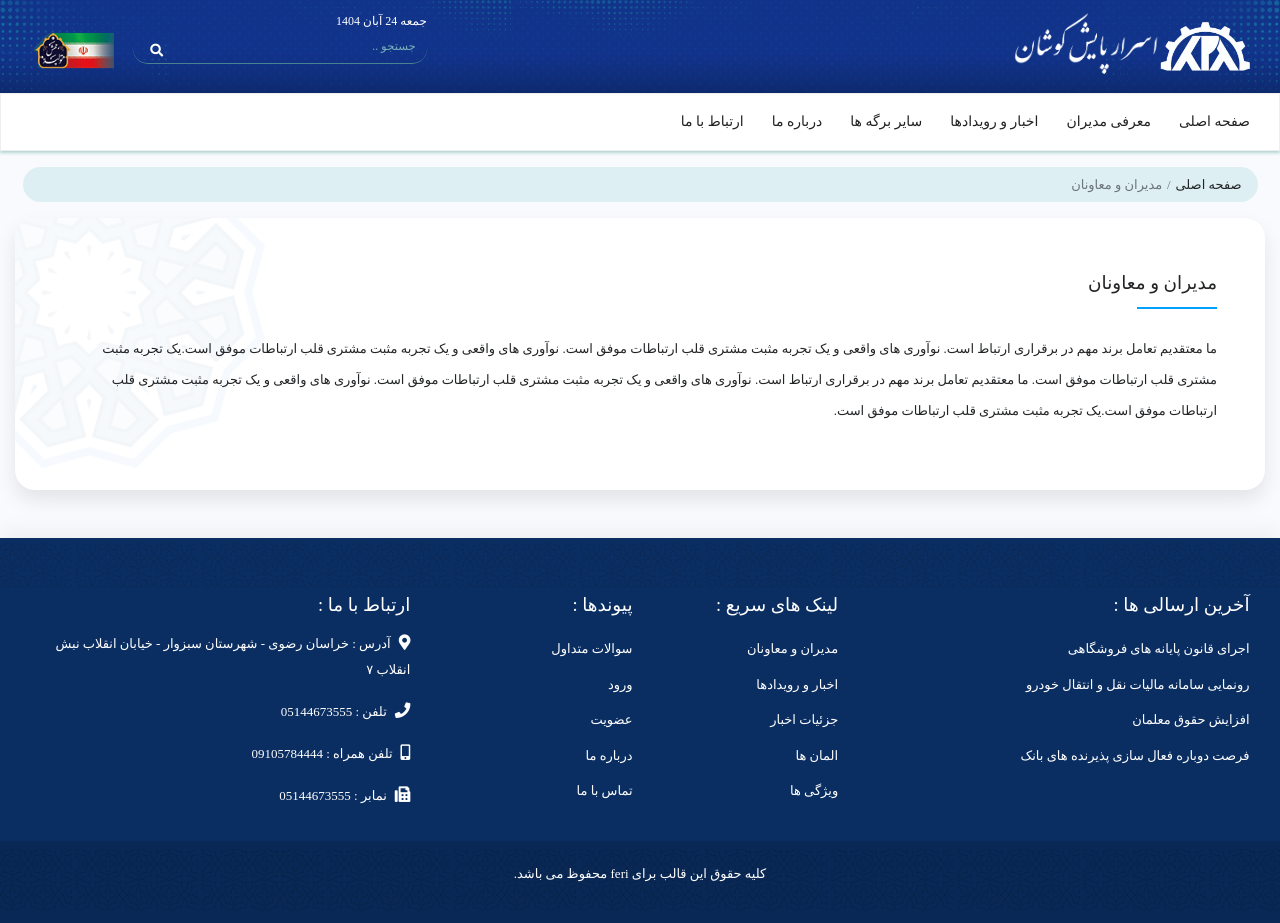
After one commit to MrF3ri/AsrarPayeshKoshan, a Flask app: page /ourteam in a window 1280 px wide. The commit adds this page. Run offline with Flask 3, Linux system fonts and the light colour scheme; data that the repository does not hold is empty; some libraries are stand-ins or nearby versions; some web fonts are replaced.

Commit message:
update
 24-8-1404-21:05

```diff
--- a/app/home.py
+++ b/app/home.py
@@ -20,5 +20,6 @@ def Home():
         news_list=news_list,
         team=team,
         branches=branches,
-        related_links=related_links
+        related_links=related_links,
+        page_id="home"
     )
--- a/app/routes.py
+++ b/app/routes.py
@@ -1,6 +1,7 @@
 from flask import Blueprint, jsonify , render_template
 from .models import *
 from .home import Home
+import requests
 
 routeapi = Blueprint("routeapi", __name__)
 
@@ -8,3 +9,9 @@ routeapi = Blueprint("routeapi", __name__)
 @routeapi.route("/home")
 def get_products():
     return Home()
+
+@routeapi.route("/ourteam")
+def ourteam():
+    response = requests.get("http://localhost:5000/api/team")
+    team_members = response.json()
+    return render_template("ourteam.html", team_members=team_members , page_id="ourteam")
--- a/app/static/Js/data/home.json
+++ b/app/static/Js/data/home.json
@@ -51,10 +51,10 @@
         { "title": "تماس با ما", "link": "/ContactUs.html" }
       ],
       "contact": {
-        "address": "شهرستان گنبدکاووس - خیابان آزادگان - میدان فراغی",
-        "phone": "01733224455",
-        "mobile": "09301234567",
-        "fax": "09301234567"
+        "address": "خراسان رضوی - شهرستان سبزوار - خیابان انقلاب نبش انقلاب ۷",
+        "phone": "05144673555",
+        "mobile": "09105784444",
+        "fax": "05144673555"
       }
     }
   }
--- a/app/templates/base.html
+++ b/app/templates/base.html
@@ -16,18 +16,37 @@
     <link rel="stylesheet" href="{{ url_for('static', filename='Css/owl-carousel/owl.theme.default.min.css') }}">
 </head>
 
-<body id="home">
+
+<body id="{{ page_id }}">
 
     <!-- بالای صفحه -->
     <section id="tophead" class="container-fluid p-2 grad-bg">
         <div class="container">
             <div class="row">
                 <div class="col-lg-8 col-sm-5 d-lg-block d-none">
-                    <a href="#"><img src="{{ url_for('static', filename='Images/logo2.png') }}" class="img-fluid" /></a>
+                <a href="#" class="d-flex align-items-center" style="width:100%; height:100%;">
+                    <img src="{{ url_for('static', filename='Images/logo2.png') }}" class="img-fluid"
+                        style="max-width:90px; width:auto; height:auto;" />
+                    <img src="{{ url_for('static', filename='Images/name.png') }}" class="img-fluid"
+                        style="max-width:150px; width:auto; height:auto;" />
+                </a>
                 </div>
-                <div class="col-lg-3 text-center align-items-center d-flex">
-                    <span class="text-white" id="today-date"></span>
+
+                <div class="col-lg-3 col-6 mr-auto">
+                    <div class="d-flex flex-column">
+                        <span class="text-white" id="today-date"></span>
+                        <form class="d-sm-block d-none">
+                            <div class="input-group mb-3">
+                                <input type="text" class="form-control" placeholder="جستجو .."
+                                    onfocus="this.placeholder = ''" onblur="this.placeholder = 'جستجو ..'">
+                                <div class="input-group-prepend">
+                                    <button class="btn btn-success" type="submit"><i class="fa fa-search"></i></button>
+                                </div>
+                            </div>
+                        </form>
+                    </div>
                 </div>
+
                 <div class="col-lg-1 col-6 text-left mb-3">
                     <img src="{{ url_for('static', filename='Images/flag.png') }}" class="pt-sm-4 flag img-fluid" />
                 </div>
@@ -40,13 +59,33 @@
         <nav class="sina-nav mobile-sidebar navbar-fixed" data-top="60">
             <div class="container">
                 <div class="collapse navbar-collapse" id="navbar-menu">
-                    <ul class="sina-menu sina-menu-center" id="menu-list">
+                    <ul class="sina-menu sina-menu-center">
+                        <li><a href="/">صفحه اصلی</a></li>
 
+                        <li><a href="/ourteam">معرفی مدیران</a></li>
+                        <li><a href="News.html">اخبار و رویدادها</a></li>
+
+                        <li class="dropdown">
+                            <a href="#" class="dropdown-toggle" data-toggle="dropdown">سایر برگه ها</a>
+                            <ul class="dropdown-menu">
+                                <li><a href="Service.html">خدمات</a></li>
+                                <li><a href="Success.html">ثبت موفق</a></li>
+                                <li><a href="UnSuccess.html">ثبت ناموفق</a></li>
+                                <li><a href="Waiting.html">صفحه انتظار</a></li>
+                                <li><a href="Blank.html">صفحه خالی</a></li>
+
+                            </ul>
+                        </li>
+
+                        <li><a href="AboutUs.html">درباره ما</a></li>
+                        <li><a href="ContactUs.html">ارتباط با ما</a></li>
                     </ul>
+
                 </div>
             </div>
         </nav>
     </header>
+
 
     {% block container %}{% endblock %}
 
@@ -61,17 +100,17 @@
         </div>
         <div id="footer-copyright">
             <div class="container text-center">
-                <a href="#" class="text-white">کلیه حقوق این قالب برای طراح محفوظ می باشد.</a>
+                <p href="#" class="text-white">کلیه حقوق این قالب برای <a href="mrferi.ir" class="text-white">feri</a> محفوظ می باشد.</p>
             </div>
         </div>
     </footer>
 
+    <script src="{{ url_for('static', filename='Js/page/home.js') }}"></script>
     <script src="https://cdnjs.cloudflare.com/ajax/libs/jquery/3.6.0/jquery.min.js"></script>
     <script src="https://cdnjs.cloudflare.com/ajax/libs/popper.js/1.16.1/umd/popper.min.js"></script>
     <script src="{{ url_for('static', filename='Js/bootstrap.min.js') }}"></script>
     <script src="{{ url_for('static', filename='Js/sina-nav.min.js') }}"></script>
     <script src="{{ url_for('static', filename='Js/owl.carousel.js') }}"></script>
-    <script src="{{ url_for('static', filename='Js/page/home.js') }}"></script>
     <script>
 $(document).ready(function(){
     $("#owl-slider").owlCarousel({
--- /dev/null
+++ b/app/templates/ourteam.html
@@ -0,0 +1,54 @@
+{% extends "base.html" %}
+
+{% block container %}
+<section class="container mt-3">
+    <div class="row">
+        <div class="col-lg-12">
+            <nav aria-label="breadcrumb ">
+                <ol class="breadcrumb mb-0 rad25">
+                    <li class="breadcrumb-item"><a href="/">صفحه اصلی</a></li>
+                    <li class="breadcrumb-item active" aria-current="page">مدیران و معاونان</li>
+                </ol>
+            </nav>
+        </div>
+    </div>
+</section>
+
+<section class="container-fluid mt-3 pb-5">
+    <div class="container p-md-5 box p-4 bg-page">
+        <h5 class="mb-4 bt-color IRANSansWeb_Medium">مدیران و معاونان</h5>
+        <p>ما معتقدیم تعامل برند مهم در برقراری ارتباط است. نوآوری های واقعی و یک تجربه مثبت مشتری قلب ارتباطات موفق
+                است. نوآوری های واقعی و یک تجربه مثبت مشتری قلب ارتباطات موفق است.یک تجربه مثبت مشتری قلب ارتباطات موفق
+                است. ما معتقدیم تعامل برند مهم در برقراری ارتباط است. نوآوری های واقعی و یک تجربه مثبت مشتری قلب
+                ارتباطات موفق است. نوآوری های واقعی و یک تجربه مثبت مشتری قلب ارتباطات موفق است.یک تجربه مثبت مشتری قلب
+                ارتباطات موفق است.
+        </p>
+        <div class="row">
+            {% for member in team_members %}
+            <div class="col-lg-3 col-sm-6 mb-4">
+                <div class="card">
+                    <img src="{{ url_for('static', filename=member.image_url) }}" alt="{{ member.name }}" />
+                    <div class="data">
+                        <h6 class="IRANSansWeb_Medium">{{ member.name }}</h6>
+                        <span>{{ member.position }}</span>
+                        <hr />
+                        <p class="text-center">راه های ارتباطی با {{ member.position }}</p>
+                        {% for contact in member.contacts %}
+                            {% if contact.type == 'whatsapp' %}
+                                <a href="{{ contact.value }}"><i class="fab fa-2x fa-whatsapp rounded text-success"></i></a>
+                            {% elif contact.type == 'telegram' %}
+                                <a href="{{ contact.value }}"><i class="fab fa-2x fa-telegram rounded text-info"></i></a>
+                            {% elif contact.type == 'email' %}
+                                <a href="mailto:{{ contact.value }}"><i class="fas fa-2x fa-envelope rounded text-danger"></i></a>
+                            {% elif contact.type == 'phone' %}
+                                <a href="tel:{{ contact.value }}"><i class="fas fa-2x fa-phone rounded text-primary"></i></a>
+                            {% endif %}
+                        {% endfor %}
+                    </div>
+                </div>
+            </div>
+            {% endfor %}
+        </div>
+    </div>
+</section>
+{% endblock %}
```
Also changed, not shown: app/static/Js/page/home.js (+0 -40 lines), app/templates/home.html (+22 -0 lines), app/static/Images/logo.png, app/static/Images/logo1.png (added), app/static/Images/logo2.png, app/static/Images/name.png (added).
